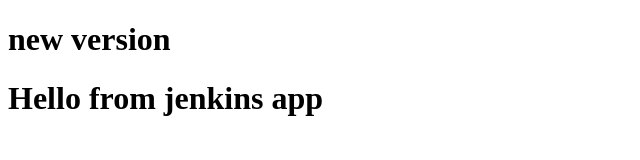
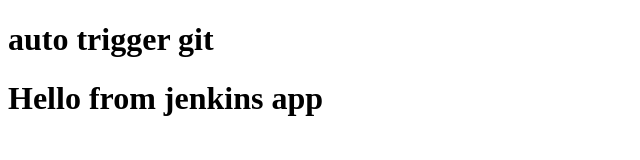
Before and after one commit to artembarannyk/app-for-jenkins, a plain HTML site: page index.html in a window 1280 px wide. Shown: the whole page, without its empty margins (0-640 px from the left). Drawn offline with Linux system fonts and the light colour scheme.

Commit message:
changed index.html

```diff
--- a/index.html
+++ b/index.html
@@ -7,7 +7,7 @@
 
 <body>
 
-<h1>new version</h1>
+<h1>auto trigger git</h1>
   <h1>Hello from jenkins app</h1>
 </body>
 
```
